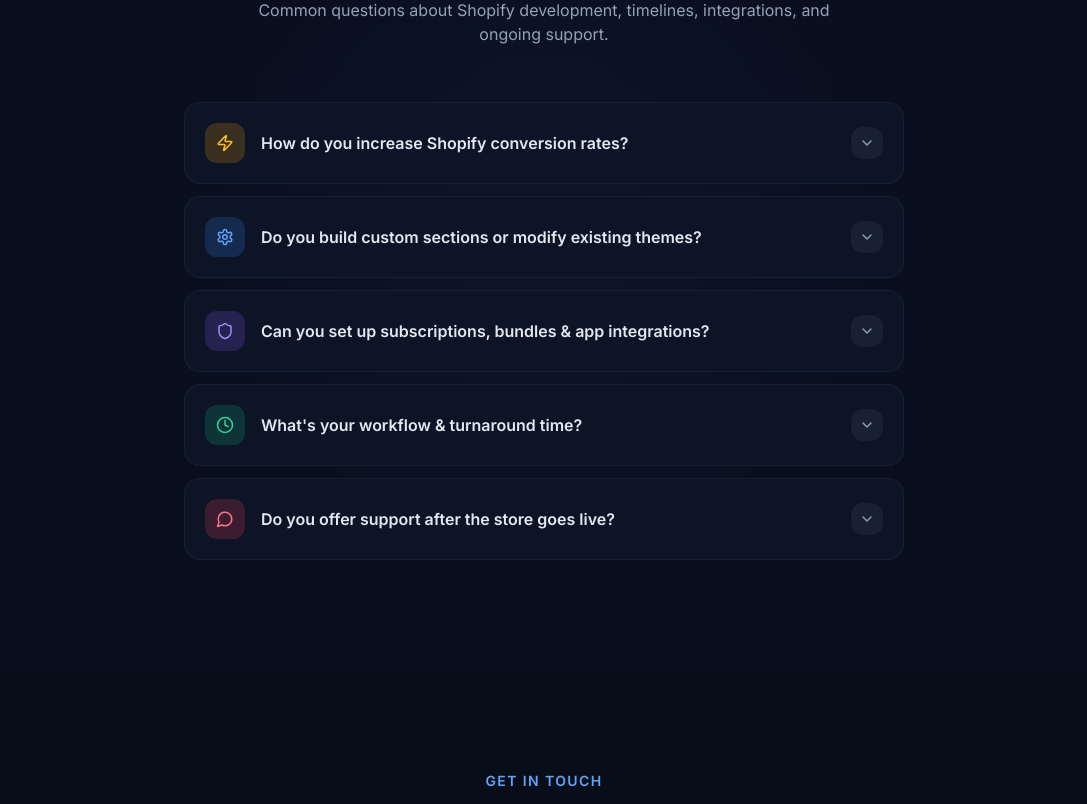
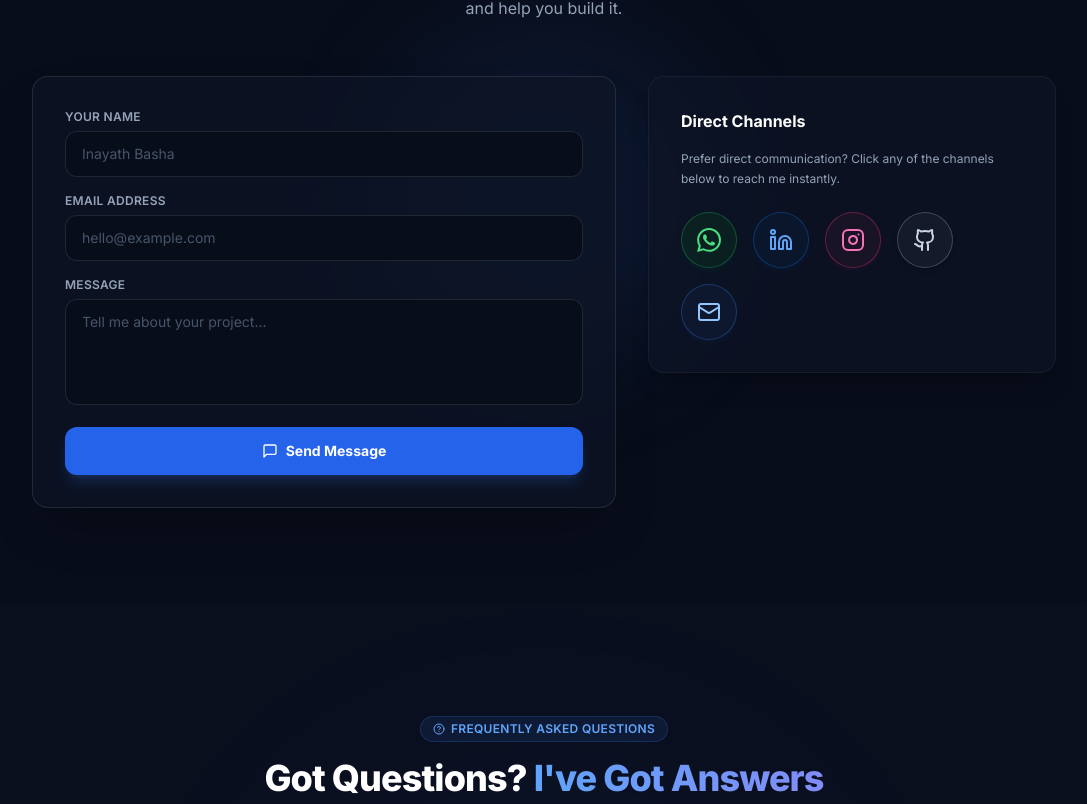
Before and after one commit to inayathbasha434-eng/inayath-portfolio, a React (Vite) app: page / in a window 1280 px wide. Shown: the part 6174-6978 px from the top of the page, without its empty margins (96-1183 px from the left). Built offline with nearby package versions, Linux system fonts and the light colour scheme; no server answers.

Commit message:
fix: move Contact before FAQ in page order

```diff
--- a/src/App.jsx
+++ b/src/App.jsx
@@ -24,8 +24,8 @@
         <Projects />
         <EducationExperience />
         <Team />
+        <Contact />
         <FAQ />
-        <Contact />
       </main>
       <Footer />
 
```
